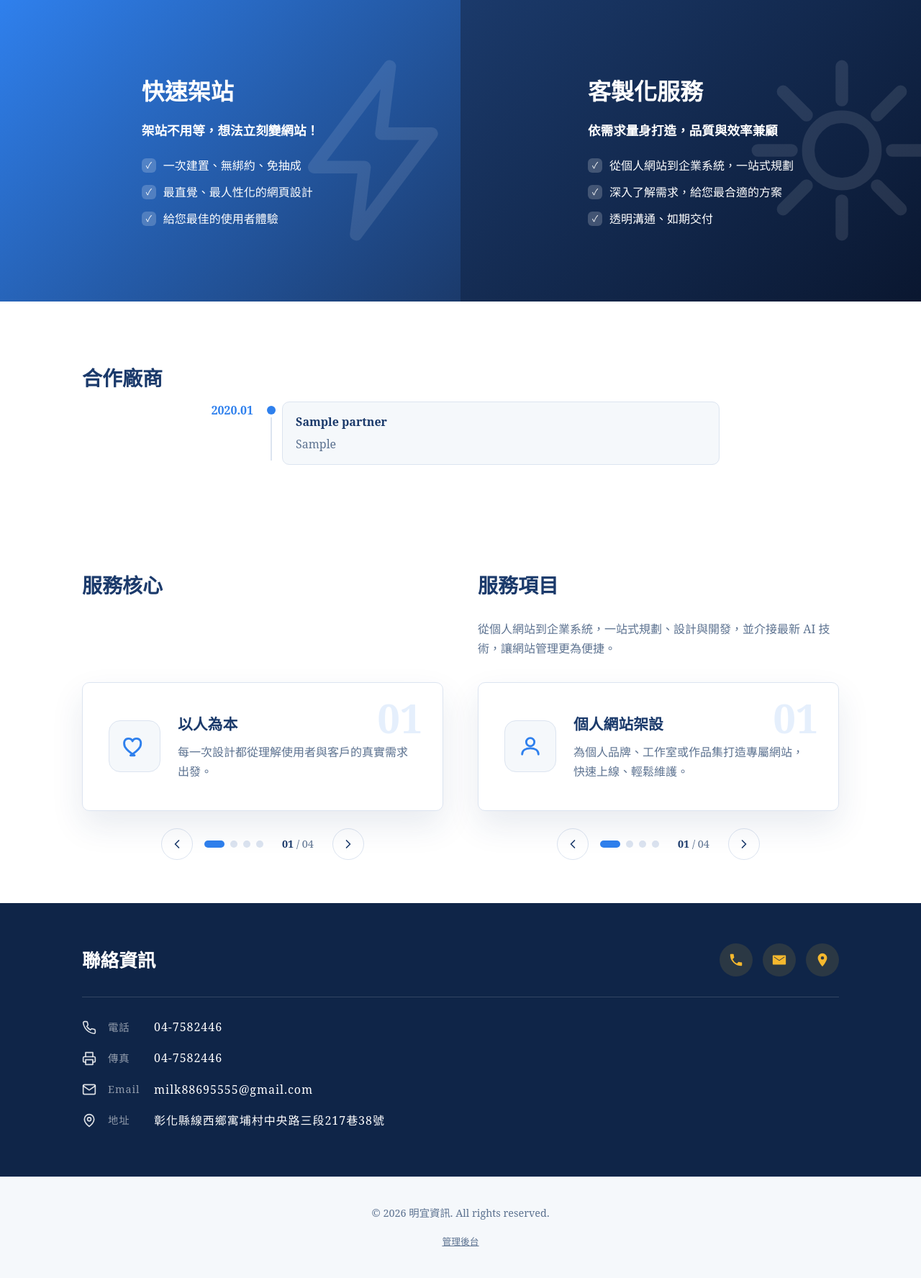
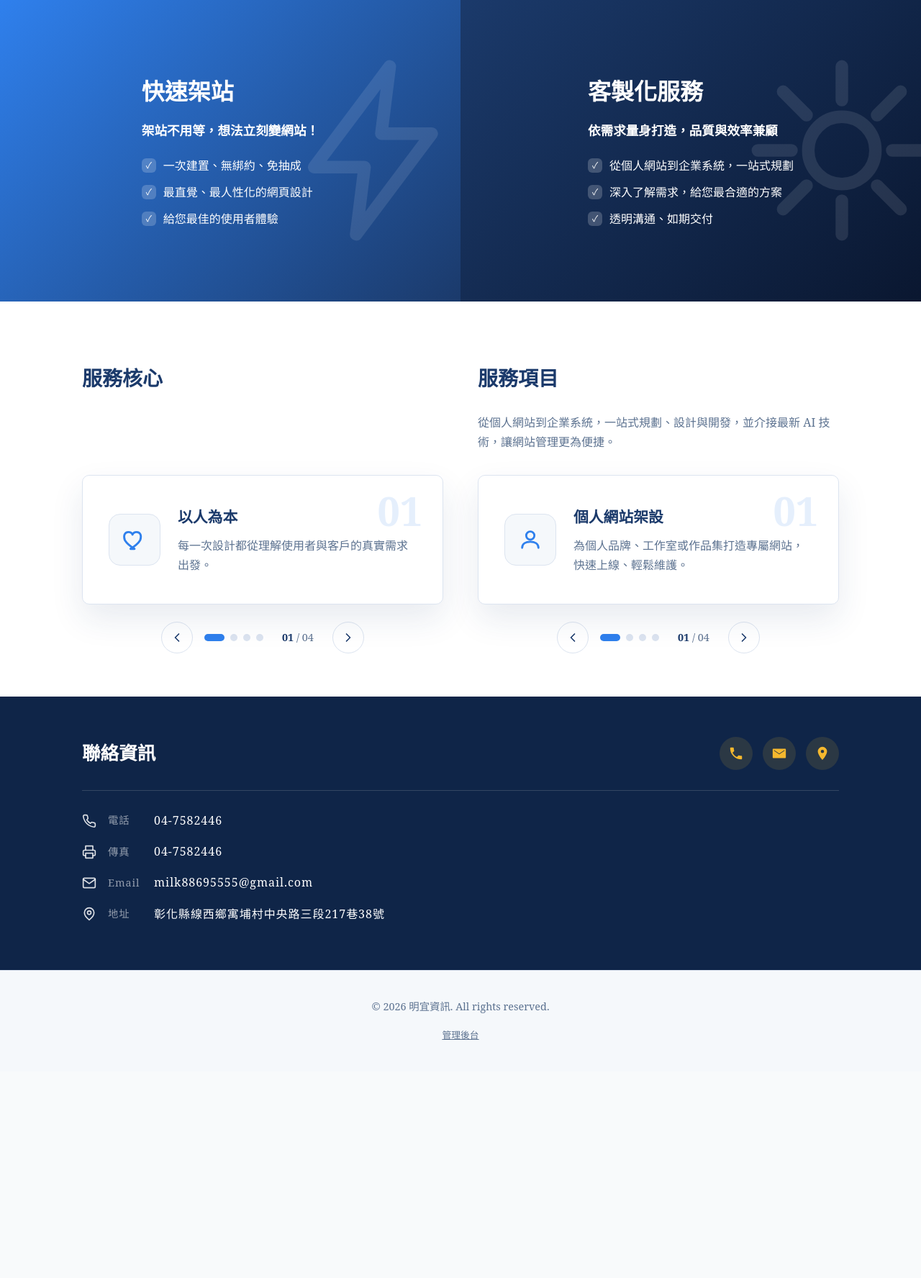
Before and after one commit to Penny-YAO/Minyi, a Flask app: page / in a window 1280 px wide. Shown: the part 475-2251 px from the top of the page at 72% size. After the commit the page ends 1920 px from the top, so only its background shows below. Run offline with Flask 3, Linux system fonts and the light colour scheme; tables that the repository leaves empty hold one stand-in row (values such as "Sample post").

Commit message:
Remove the partner timeline from the homepage
Co-Authored-By: Claude Opus 5.5 <noreply@anthropic.com>

```diff
--- a/app/routes.py
+++ b/app/routes.py
@@ -1,7 +1,7 @@
 from flask import Blueprint, render_template, redirect, url_for, flash, current_app
 
 from app import db
-from app.models import TeamMember, ContactMessage, Partner
+from app.models import TeamMember, ContactMessage
 from app.forms import ContactForm
 from app.tech_scope import TECH_STATS, TECH_DOMAINS, TECH_SYSTEMS, TECH_FLOW
 
@@ -33,7 +33,6 @@ def index():
             "icon": "bulb",
         },
     ]
-    partners = Partner.query.order_by(Partner.started_on.desc(), Partner.id.desc()).all()
     specialties = [
         {
             "title": "個人網站架設",
@@ -59,7 +58,6 @@ def index():
     return render_template(
         "index.html",
         philosophy_points=philosophy_points,
-        partners=partners,
         specialties=specialties,
     )
 
--- a/app/static/css/style.css
+++ b/app/static/css/style.css
@@ -476,102 +476,6 @@ body {
     }
 }
 
-/* Partner timeline section (above 服務核心) */
-.partner-timeline {
-    padding: 40px 0;
-}
-
-.timeline {
-    list-style: none;
-    position: relative;
-    max-width: 720px;
-    margin: 0 auto;
-    padding: 0;
-}
-
-/* 貫穿整條時間軸的直線 */
-.timeline::before {
-    content: "";
-    position: absolute;
-    top: 6px;
-    bottom: 6px;
-    left: 96px;
-    width: 2px;
-    background: var(--color-border);
-}
-
-.timeline-item {
-    position: relative;
-    display: flex;
-    align-items: flex-start;
-    gap: 40px;
-    padding-bottom: 28px;
-}
-
-.timeline-item:last-child {
-    padding-bottom: 0;
-}
-
-.timeline-item::before {
-    content: "";
-    position: absolute;
-    top: 6px;
-    left: 91px;
-    width: 12px;
-    height: 12px;
-    border-radius: 50%;
-    background: var(--color-accent);
-    box-shadow: 0 0 0 4px #fff;
-}
-
-.timeline-date {
-    flex: 0 0 72px;
-    text-align: right;
-    font-weight: 700;
-    color: var(--color-accent);
-    line-height: 24px;
-}
-
-.timeline-card {
-    flex: 1;
-    display: flex;
-    flex-direction: column;
-    gap: 4px;
-    padding: 14px 18px;
-    background: var(--color-bg);
-    border: 1px solid var(--color-border);
-    border-radius: var(--radius);
-}
-
-.timeline-card strong {
-    color: var(--color-primary);
-}
-
-.timeline-card span {
-    color: var(--color-muted);
-}
-
-@media (max-width: 600px) {
-    .timeline::before {
-        left: 5px;
-    }
-
-    .timeline-item {
-        flex-direction: column;
-        gap: 6px;
-        padding-left: 28px;
-    }
-
-    .timeline-item::before {
-        left: 0;
-    }
-
-    .timeline-date {
-        flex: none;
-        text-align: left;
-    }
-}
-
 /* Generic carousel (used by the homepage work carousel) */
 .carousel {
     position: relative;
--- a/app/templates/index.html
+++ b/app/templates/index.html
@@ -65,27 +65,6 @@
                 <li><span class="split-check">✓</span>透明溝通、如期交付</li>
             </ul>
         </div>
-    </div>
-</section>
-
-<section class="section-block section-white partner-timeline">
-    <div class="container">
-        <h2 class="reveal">合作廠商</h2>
-        {% if partners %}
-        <ol class="timeline">
-            {% for partner in partners %}
-            <li class="timeline-item reveal">
-                <time class="timeline-date" datetime="{{ partner.started_on.isoformat() }}">{{ partner.started_on.strftime("%Y.%m") }}</time>
-                <div class="timeline-card">
-                    <strong>{{ partner.name }}</strong>
-                    <span>{{ partner.software }}</span>
-                </div>
-            </li>
-            {% endfor %}
-        </ol>
-        {% else %}
-        <p class="empty-state reveal">合作廠商整理中，敬請期待</p>
-        {% endif %}
     </div>
 </section>
 
```
